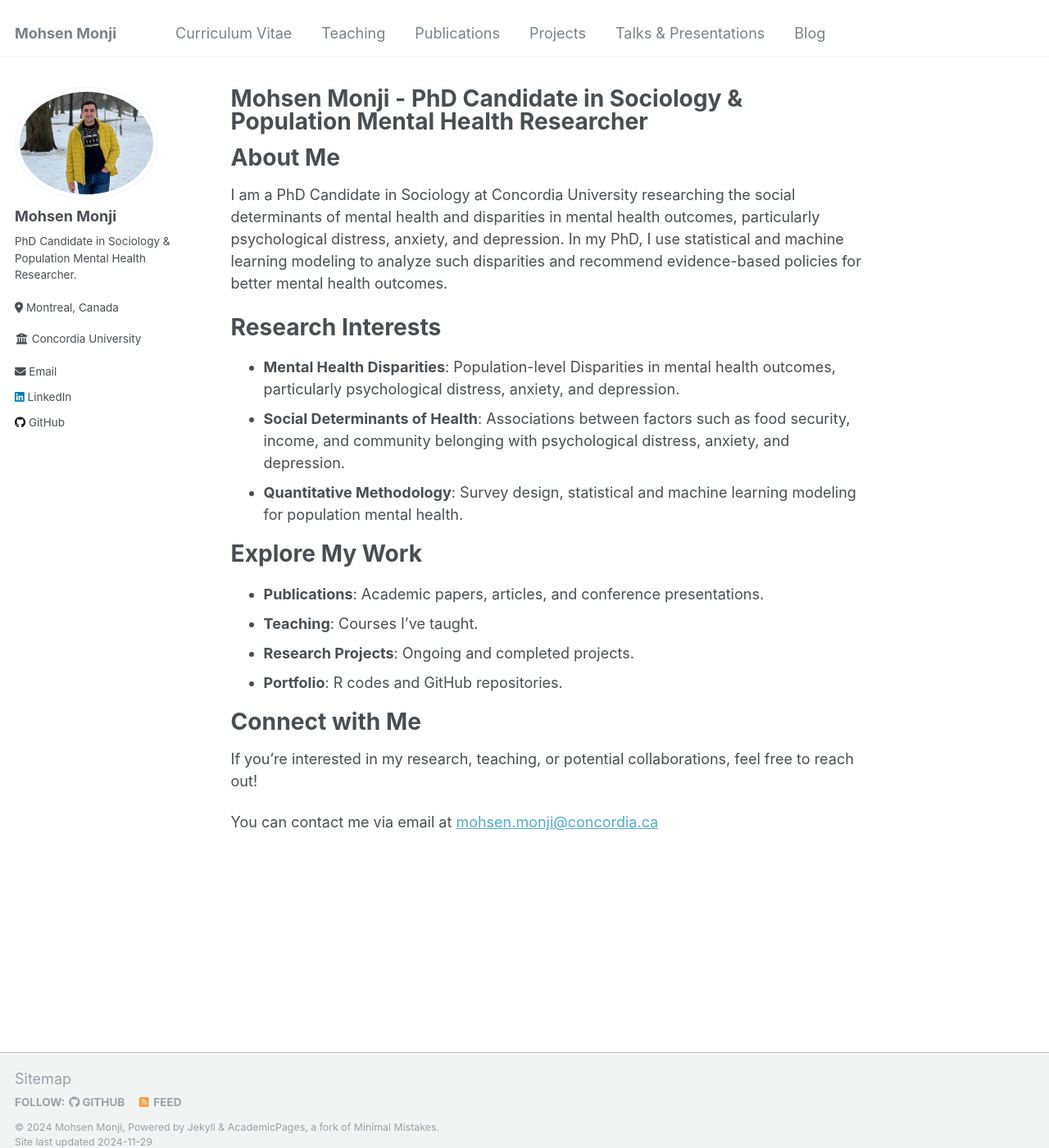
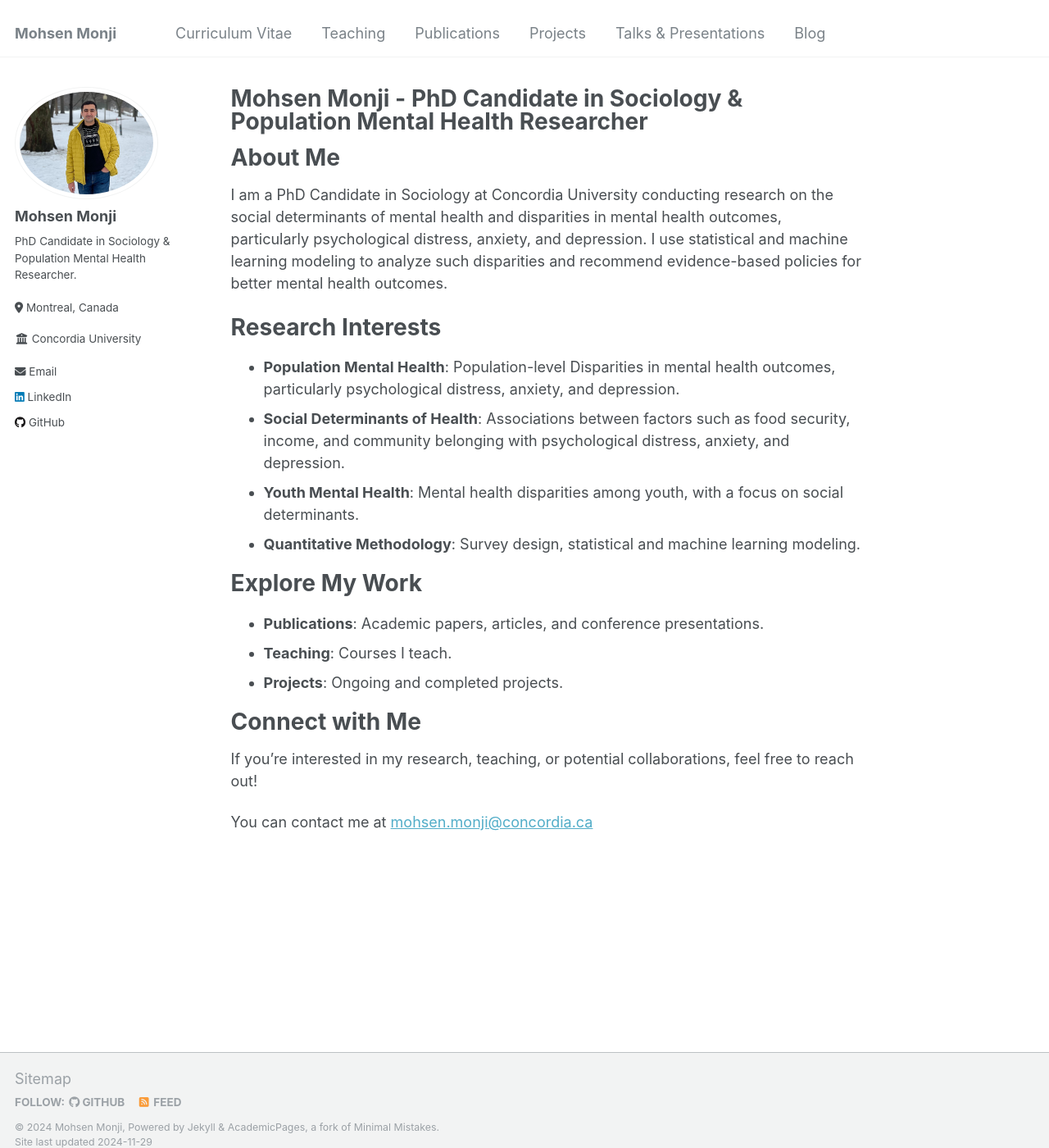
Before and after one commit to Mohsnmonji/mohsnmonji.github.io, a Jekyll site: the page built from _pages/about.md, in a window 1280 px wide and 1400 px high. Shown: the whole window at 82% size. Built offline with Jekyll 4.4.1, drawn with Linux system fonts in a browser that asks for light colours.

Commit message:
Update about.md

```diff
--- a/_pages/about.md
+++ b/_pages/about.md
@@ -12,23 +12,23 @@ redirect_from:
 
 About Me
 ======
-I am a PhD Candidate in Sociology at Concordia University researching the social determinants of mental health and disparities in mental health outcomes, particularly psychological distress, anxiety, and depression. In my PhD, I  use statistical and machine learning modeling to analyze such disparities and recommend evidence-based policies for better mental health outcomes.
+I am a PhD Candidate in Sociology at Concordia University conducting research on the social determinants of mental health and disparities in mental health outcomes, particularly psychological distress, anxiety, and depression. I  use statistical and machine learning modeling to analyze such disparities and recommend evidence-based policies for better mental health outcomes.
 
 Research Interests
 ======
-- **Mental Health Disparities**: Population-level Disparities in mental health outcomes, particularly psychological distress, anxiety, and depression.
+- **Population Mental Health**: Population-level Disparities in mental health outcomes, particularly psychological distress, anxiety, and depression.
 - **Social Determinants of Health**: Associations between factors such as food security, income, and community belonging with psychological distress, anxiety, and depression.
-- **Quantitative Methodology**: Survey design, statistical and machine learning modeling for population mental health.
+- **Youth Mental Health**: Mental health disparities among youth, with a focus on social determinants.
+- **Quantitative Methodology**: Survey design, statistical and machine learning modeling.
 
 Explore My Work
 ======
 - **Publications**: Academic papers, articles, and conference presentations.
-- **Teaching**: Courses I’ve taught.
-- **Research Projects**: Ongoing and completed projects.
-- **Portfolio**: R codes and GitHub repositories.
+- **Teaching**: Courses I teach.
+- **Projects**: Ongoing and completed projects.
 
 Connect with Me
 ======
 If you're interested in my research, teaching, or potential collaborations, feel free to reach out!
 
-You can contact me via email at [mohsen.monji@concordia.ca](mailto:mohsen.monji@concordia.ca)
+You can contact me at [mohsen.monji@concordia.ca](mailto:mohsen.monji@concordia.ca)
```
